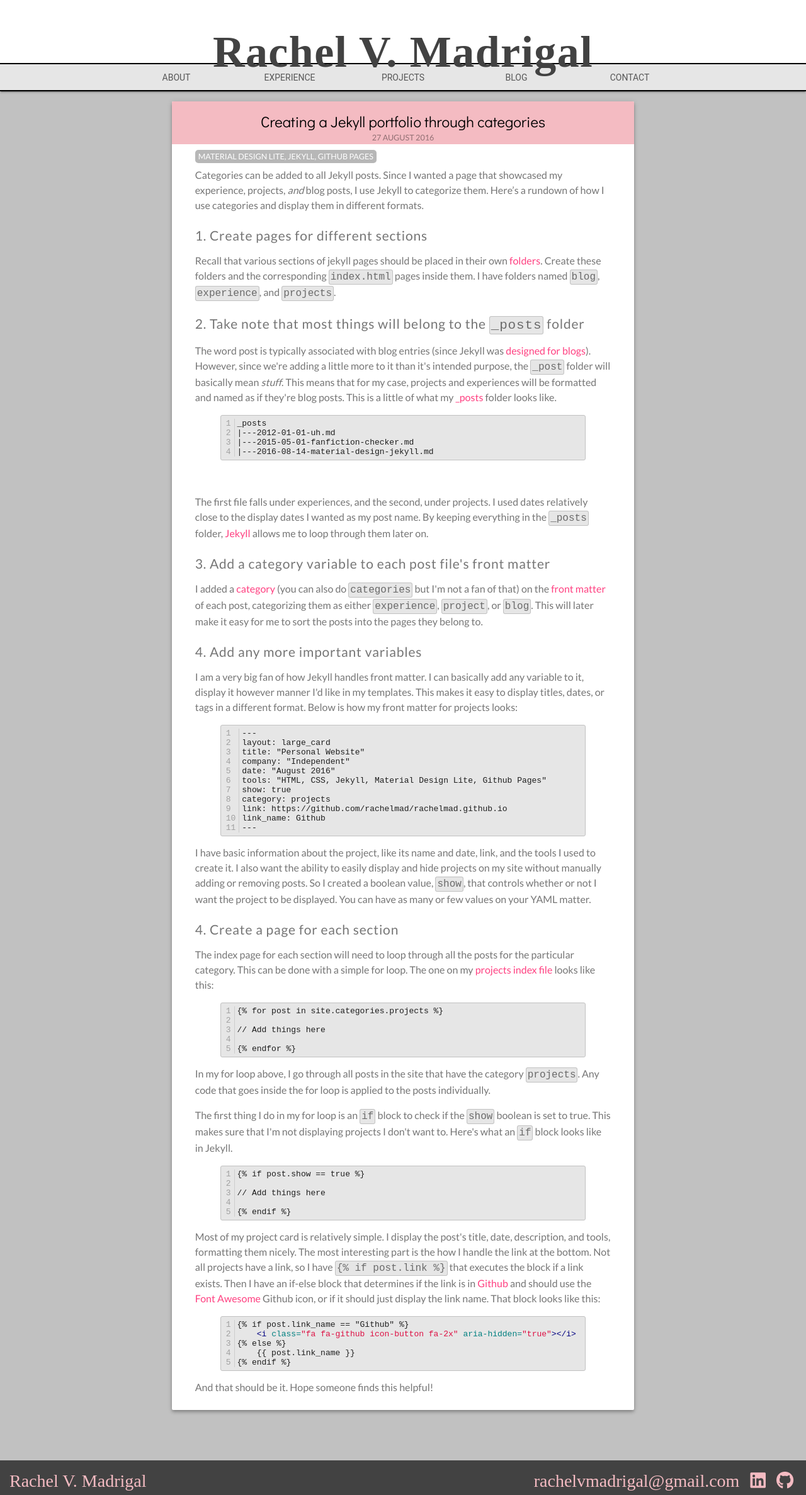
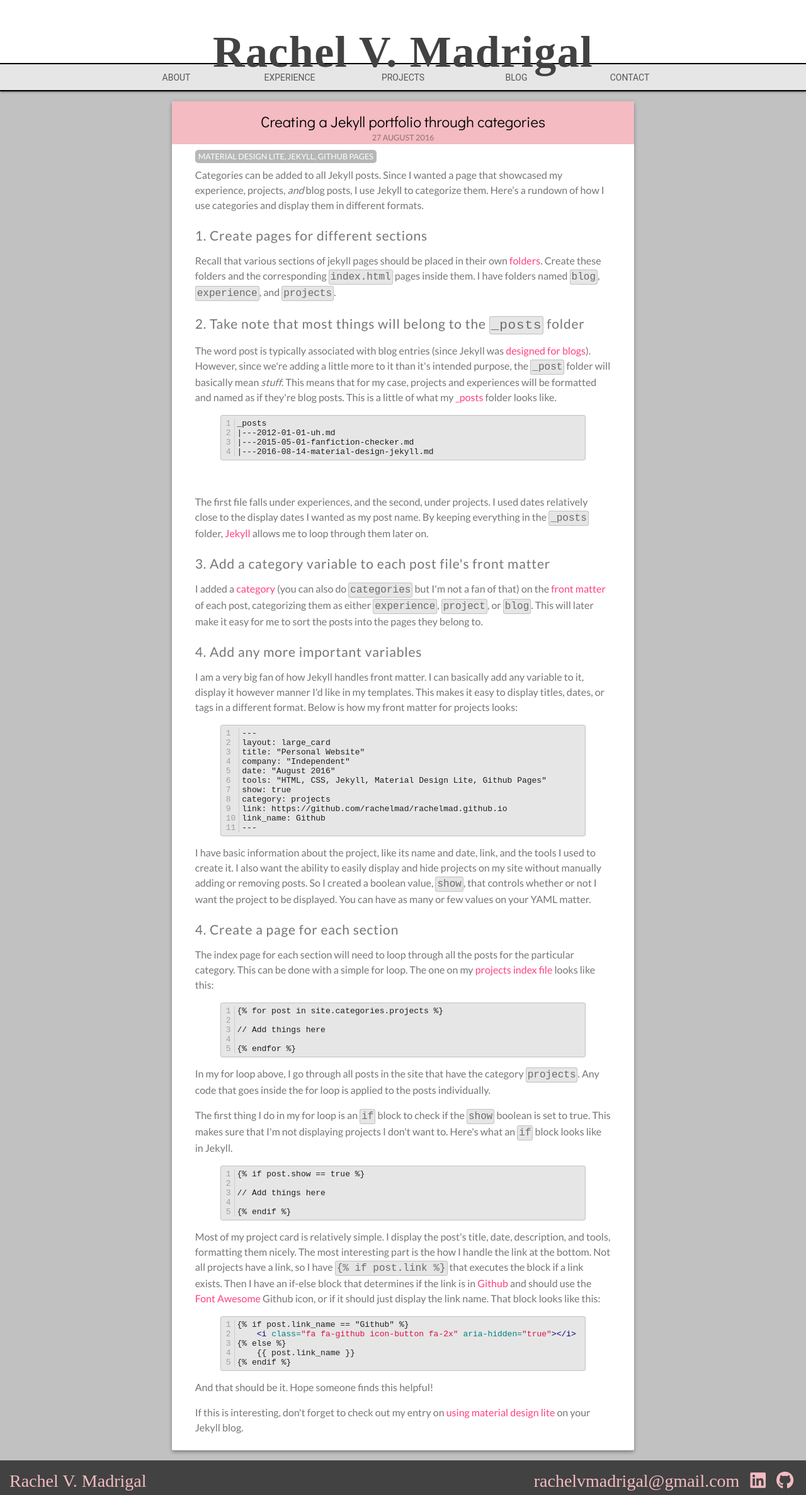
Before and after one commit to rachelmad/rachelmad.github.io, a Jekyll site: the page built from _posts/2016-08-27-jekyll-categories.md, in a window 1280 px wide. Shown: the whole page at 63% size. Built offline with Jekyll 4.4.1, drawn with Linux system fonts in a browser that asks for light colours; nearby versions of some CDN libraries; some web fonts are replaced.

Commit message:
Added links to old posts

```diff
--- a/_posts/2016-08-27-jekyll-categories.md
+++ b/_posts/2016-08-27-jekyll-categories.md
@@ -143,3 +143,7 @@ That block looks like this:
 <p>
 And that should be it. Hope someone finds this helpful!
 </p>
+
+<p>
+If this is interesting, don't forget to check out my entry on
+<a href="/entries/2016/08/14/material-design-jekyll">using material design lite</a> on your Jekyll blog.
```
Also changed, not shown: _posts/2016-08-14-material-design-jekyll.md (+2 -1 lines), _posts/2016-11-01-30-days-of-code.md (+4 -3 lines).
